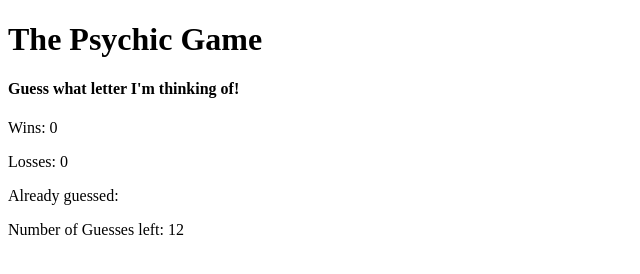
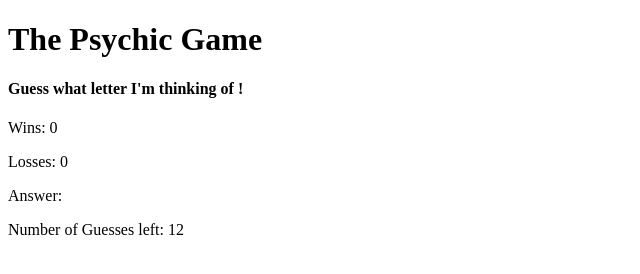
Before and after one commit to schmedly9/Psychic-game, a plain HTML site: page index.html in a window 1280 px wide. Shown: the full height of the page, 0-640 px from the left. Drawn offline with Linux system fonts and the light colour scheme.

Commit message:
typeofixes

```diff
--- a/index.html
+++ b/index.html
@@ -11,14 +11,14 @@
 <body>
     <div id="game">
         <h1> The Psychic Game </h1>
-        <h4>Guess what letter I'm thinking of!</h4>
+        <h4>Guess what letter I'm thinking of !</h4>
         <p>Wins:
             <span id="wins"></span>
         </p>
         <p>Losses:
             <span id="losses"></span>
         </p>
-        <p>Already guessed:
+        <p>Answer:
             <span id="guessChoices"></span>
         </p>
         <p>Number of Guesses left:
```
